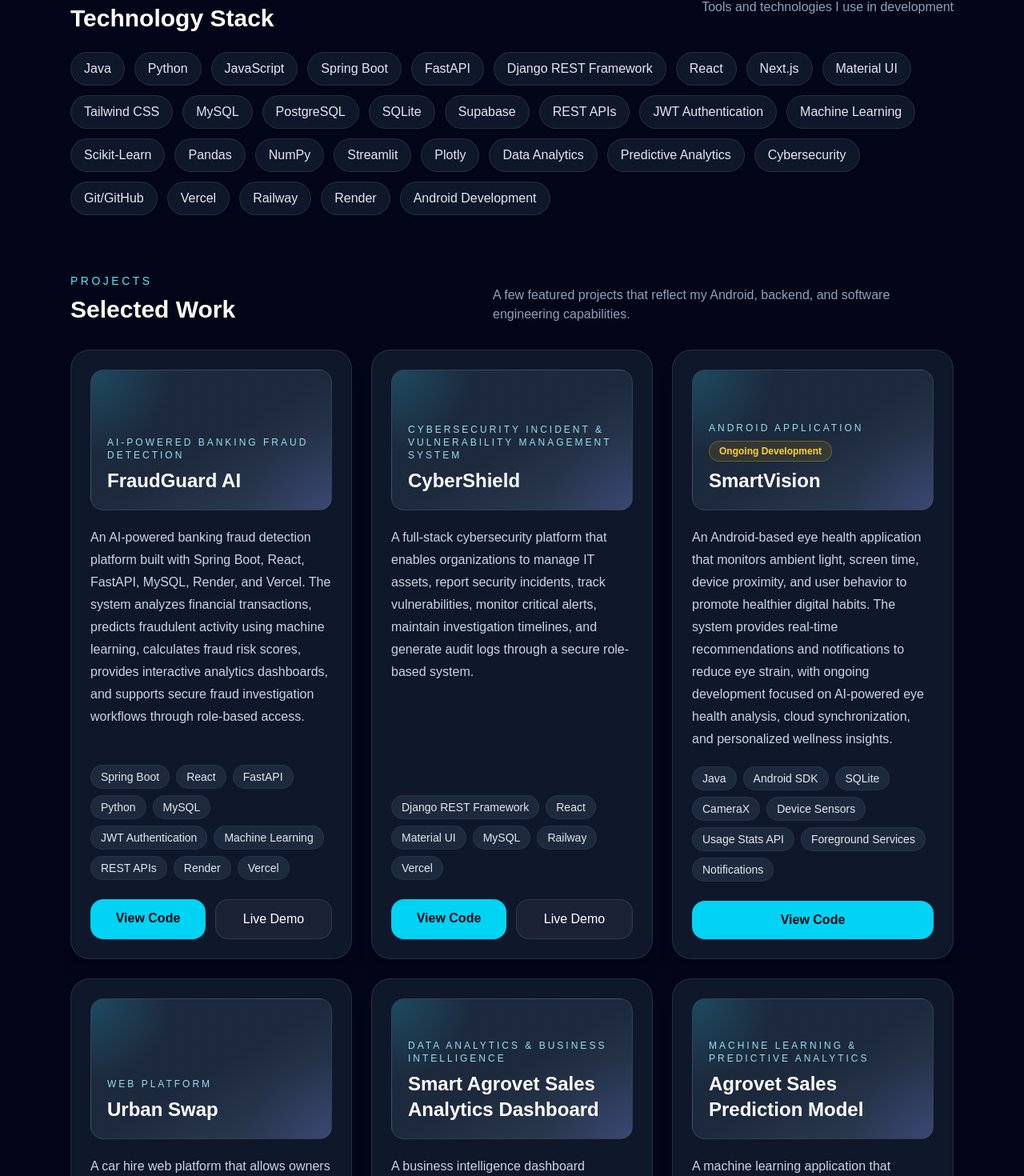
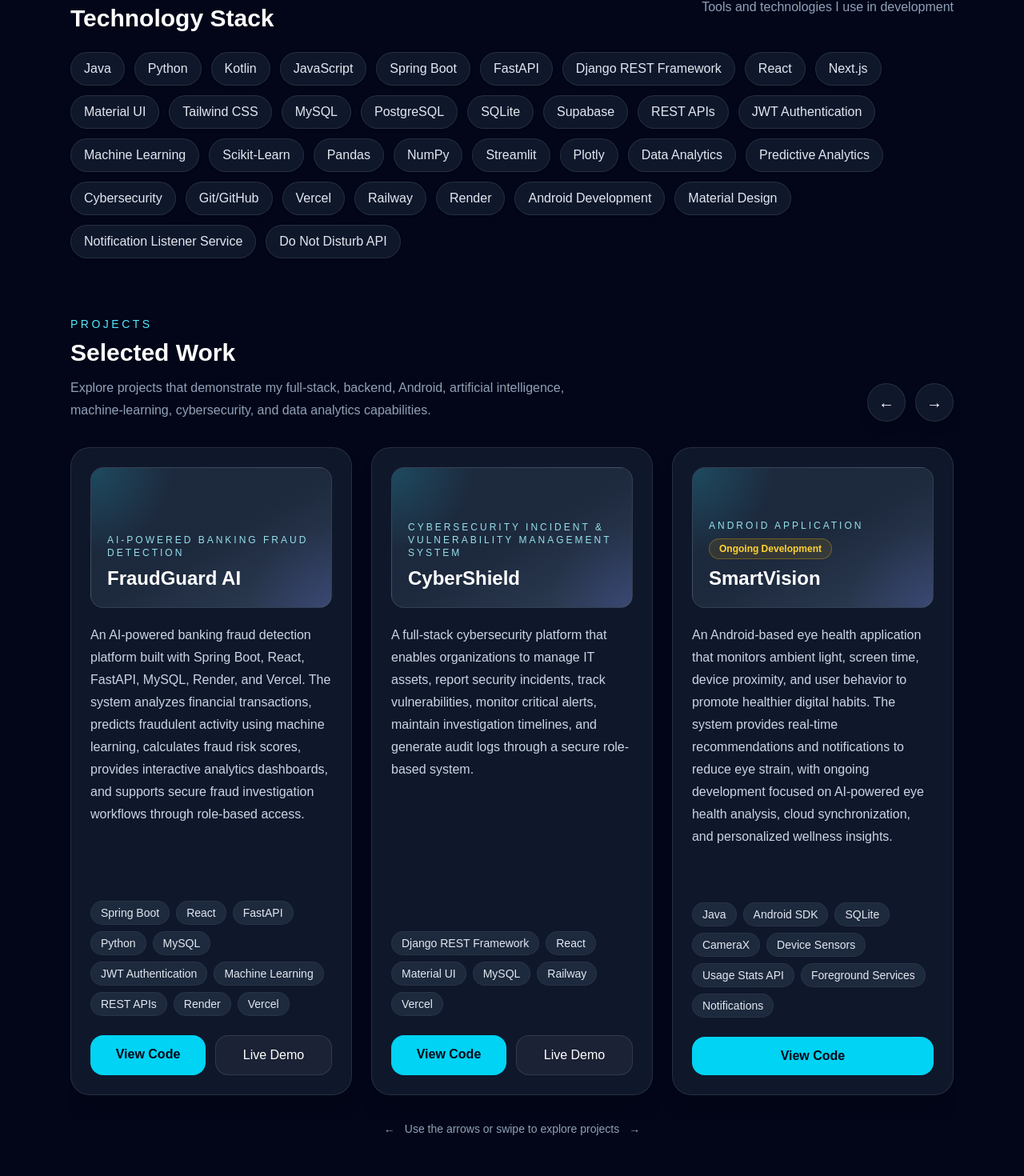
Before and after one commit to JobMunyoki/my-portfolio, a Next.js app: page / in a window 1280 px wide. Shown: the part 2122-3592 px from the top of the page at 80% size. Built offline with nearby package versions, Linux system fonts and the light colour scheme.

Commit message:
Add horizontal project carousel

```diff
--- a/app/page.js
+++ b/app/page.js
@@ -1,7 +1,28 @@
+"use client";
+
+import { useRef } from "react";
+
 export default function PortfolioWebsite() {
+    const projectsContainerRef = useRef(null);
+
+    const scrollProjects = (direction) => {
+      const container = projectsContainerRef.current;
+
+      if (!container) return;
+
+      const firstCard = container.querySelector("[data-project-card]");
+      const cardWidth = firstCard?.offsetWidth || 350;
+      const gap = 24;
+
+      container.scrollBy({
+        left: direction === "left" ? -(cardWidth + gap) : cardWidth + gap,
+        behavior: "smooth",
+      });
+    };
   const skills = [
     "Java",
     "Python",
+    "Kotlin",
     "JavaScript",
     "Spring Boot",
     "FastAPI",
@@ -29,7 +50,10 @@
     "Vercel",
     "Railway",
     "Render",
-    "Android Development"
+    "Android Development",
+    "Material Design",
+    "Notification Listener Service",
+    "Do Not Disturb API",
   ];
 
   const projects = [
@@ -77,6 +101,24 @@
         "An Android-based eye health application that monitors ambient light, screen time, device proximity, and user behavior to promote healthier digital habits. The system provides real-time recommendations and notifications to reduce eye strain, with ongoing development focused on AI-powered eye health analysis, cloud synchronization, and personalized wellness insights.",
       tech: ["Java", "Android SDK", "SQLite", "CameraX", "Device Sensors", "Usage Stats API", "Foreground Services", "Notifications"],
       github: "https://github.com/JobMunyoki",
+      demo: "#"
+    },
+    {
+      title: "AutoDND",
+      category: "Android Automation Application",
+      description:
+        "An Android automation application designed to detect when Do Not Disturb mode is active and automatically respond to incoming WhatsApp messages. The application provides a Material Design dashboard, customizable auto-reply messages, service controls, and status monitoring to help users manage communication while unavailable.",
+      tech: [
+        "Kotlin",
+        "Android SDK",
+        "Android Studio",
+        "Material Design",
+        "Notification Listener Service",
+        "Do Not Disturb Access",
+        "SharedPreferences",
+        "Foreground Services"
+      ],
+      github: "https://github.com/JobMunyoki/auto-reply-dnd",
       demo: "#"
     },
     {
@@ -258,7 +300,7 @@
 
               <div className="grid grid-cols-2 md:grid-cols-4 gap-4 max-w-3xl">
                 <div className="rounded-2xl border border-white/10 bg-white/5 p-4">
-                  <p className="text-2xl font-bold text-cyan-300">6+</p>
+                  <p className="text-2xl font-bold text-cyan-300">7+</p>
                   <p className="text-sm text-slate-400 mt-1">Featured Projects</p>
                 </div>
                 <div className="rounded-2xl border border-white/10 bg-white/5 p-4">
@@ -379,65 +421,135 @@
       </section>
 
       <section id="projects" className="max-w-6xl mx-auto px-6 py-16">
-        <div className="flex items-end justify-between gap-4 mb-8 flex-wrap">
+        <div className="flex items-end justify-between gap-6 mb-8 flex-wrap">
           <div>
-            <p className="text-sm uppercase tracking-[0.25em] text-cyan-300 mb-2">Projects</p>
+            <p className="text-sm uppercase tracking-[0.25em] text-cyan-300 mb-2">
+              Projects
+            </p>
+
             <h2 className="text-3xl font-bold">Selected Work</h2>
-          </div>
-          <p className="text-slate-400 max-w-xl">A few featured projects that reflect my Android, backend, and software engineering capabilities.</p>
+
+            <p className="mt-3 text-slate-400 max-w-2xl leading-7">
+              Explore projects that demonstrate my full-stack, backend, Android,
+              artificial intelligence, machine-learning, cybersecurity, and data
+              analytics capabilities.
+            </p>
           </div>
 
-        <div className="grid md:grid-cols-2 xl:grid-cols-3 gap-6">
+          {/* Carousel navigation buttons */}
+          <div className="flex items-center gap-3">
+            <button
+              type="button"
+              onClick={() => scrollProjects("left")}
+              aria-label="Scroll to previous project"
+              className="group flex h-12 w-12 items-center justify-center rounded-full border border-white/10 bg-slate-900 text-xl text-white shadow-lg transition hover:-translate-y-0.5 hover:border-cyan-400/50 hover:bg-cyan-400 hover:text-slate-950 focus:outline-none focus:ring-2 focus:ring-cyan-300"
+            >
+              <span
+                aria-hidden="true"
+                className="transition-transform group-hover:-translate-x-0.5"
+              >
+                ←
+              </span>
+            </button>
+
+            <button
+              type="button"
+              onClick={() => scrollProjects("right")}
+              aria-label="Scroll to next project"
+              className="group flex h-12 w-12 items-center justify-center rounded-full border border-white/10 bg-slate-900 text-xl text-white shadow-lg transition hover:-translate-y-0.5 hover:border-cyan-400/50 hover:bg-cyan-400 hover:text-slate-950 focus:outline-none focus:ring-2 focus:ring-cyan-300"
+            >
+              <span
+                aria-hidden="true"
+                className="transition-transform group-hover:translate-x-0.5"
+              >
+                →
+              </span>
+            </button>
+          </div>
+        </div>
+
+        {/* Horizontal project carousel */}
+        <div
+          ref={projectsContainerRef}
+          className="flex gap-6 overflow-x-auto scroll-smooth snap-x snap-mandatory pb-6 overscroll-x-contain [scrollbar-width:none] [&::-webkit-scrollbar]:hidden"
+        >
           {projects.map((project) => (
-            <div
+            <article
               key={project.title}
-              className="group bg-slate-900 rounded-3xl shadow-xl border border-white/10 p-6 flex flex-col hover:border-cyan-400/30 transition"
+              data-project-card
+              className="group w-[88%] shrink-0 snap-start rounded-3xl border border-white/10 bg-slate-900 p-6 shadow-xl transition hover:-translate-y-1 hover:border-cyan-400/30 sm:w-[70%] md:w-[48%] lg:w-[calc((100%-3rem)/3)]"
             >
-              <div className="mb-5 overflow-hidden rounded-2xl border border-white/10 bg-gradient-to-br from-slate-800 via-slate-800 to-slate-700 h-44 relative">
+              <div className="flex h-full flex-col">
+                {/* Project visual header */}
+                <div className="relative mb-5 h-44 overflow-hidden rounded-2xl border border-white/10 bg-gradient-to-br from-slate-800 via-slate-800 to-slate-700">
                   <div className="absolute inset-0 bg-[radial-gradient(circle_at_top_left,_rgba(34,211,238,0.2),_transparent_30%),radial-gradient(circle_at_bottom_right,_rgba(99,102,241,0.18),_transparent_30%)]" />
+
                   <div className="absolute inset-0 flex flex-col items-start justify-end p-5">
-                  <span className="text-xs uppercase tracking-[0.25em] text-cyan-200/90 mb-2">{project.category}</span>
+                    <span className="mb-2 text-xs uppercase tracking-[0.25em] text-cyan-200/90">
+                      {project.category}
+                    </span>
+
                     {project.status && (
                       <span className="mb-2 inline-flex w-fit rounded-full border border-amber-400/30 bg-amber-400/10 px-3 py-1 text-xs font-semibold text-amber-300">
                         {project.status}
                       </span>
                     )}
-                  <h3 className="text-2xl font-semibold">{project.title}</h3>
+
+                    <h3 className="text-2xl font-semibold text-white">
+                      {project.title}
+                    </h3>
                   </div>
                 </div>
-              <p className="text-slate-300 leading-7 mb-5 flex-1">{project.description}</p>
-              <div className="flex flex-wrap gap-2 mb-6">
+
+                {/* Project description */}
+                <p className="mb-5 flex-1 leading-7 text-slate-300">
+                  {project.description}
+                </p>
+
+                {/* Technology tags */}
+                <div className="mb-6 flex flex-wrap gap-2">
                   {project.tech.map((item) => (
                     <span
-                    key={item}
-                    className="text-sm px-3 py-1 rounded-full bg-slate-800 text-slate-200 border border-white/5"
+                      key={`${project.title}-${item}`}
+                      className="rounded-full border border-white/5 bg-slate-800 px-3 py-1 text-sm text-slate-200"
                     >
                       {item}
                     </span>
                   ))}
                 </div>
-              <div className="flex gap-3 mt-auto">
+
+                {/* Project links */}
+                <div className="mt-auto flex gap-3">
                   <a
                     href={project.github}
                     target="_blank"
-                  rel="noreferrer"
-                  className="flex-1 text-center px-4 py-3 rounded-2xl bg-cyan-400 text-slate-950 font-semibold hover:-translate-y-0.5 transition"
+                    rel="noopener noreferrer"
+                    className="flex-1 rounded-2xl bg-cyan-400 px-4 py-3 text-center font-semibold text-slate-950 transition hover:-translate-y-0.5 hover:bg-cyan-300"
                   >
                     View Code
                   </a>
+
                   {project.demo !== "#" && (
                     <a
                       href={project.demo}
                       target="_blank"
-                  rel="noreferrer"
-                  className="flex-1 text-center px-4 py-3 rounded-2xl border border-white/10 bg-white/5 font-medium hover:bg-white/10 transition"
+                      rel="noopener noreferrer"
+                      className="flex-1 rounded-2xl border border-white/10 bg-white/5 px-4 py-3 text-center font-medium transition hover:-translate-y-0.5 hover:bg-white/10"
                     >
                       Live Demo
                     </a>
                   )}
                 </div>
               </div>
+            </article>
           ))}
+        </div>
+
+        {/* Browsing instruction */}
+        <div className="mt-2 flex items-center justify-center gap-3 text-sm text-slate-400">
+          <span aria-hidden="true">←</span>
+          <span>Use the arrows or swipe to explore projects</span>
+          <span aria-hidden="true">→</span>
         </div>
       </section>
       <section id="experience" className="max-w-6xl mx-auto px-6 py-16">
```
Lines whose indentation alone changed are shown as unchanged.
